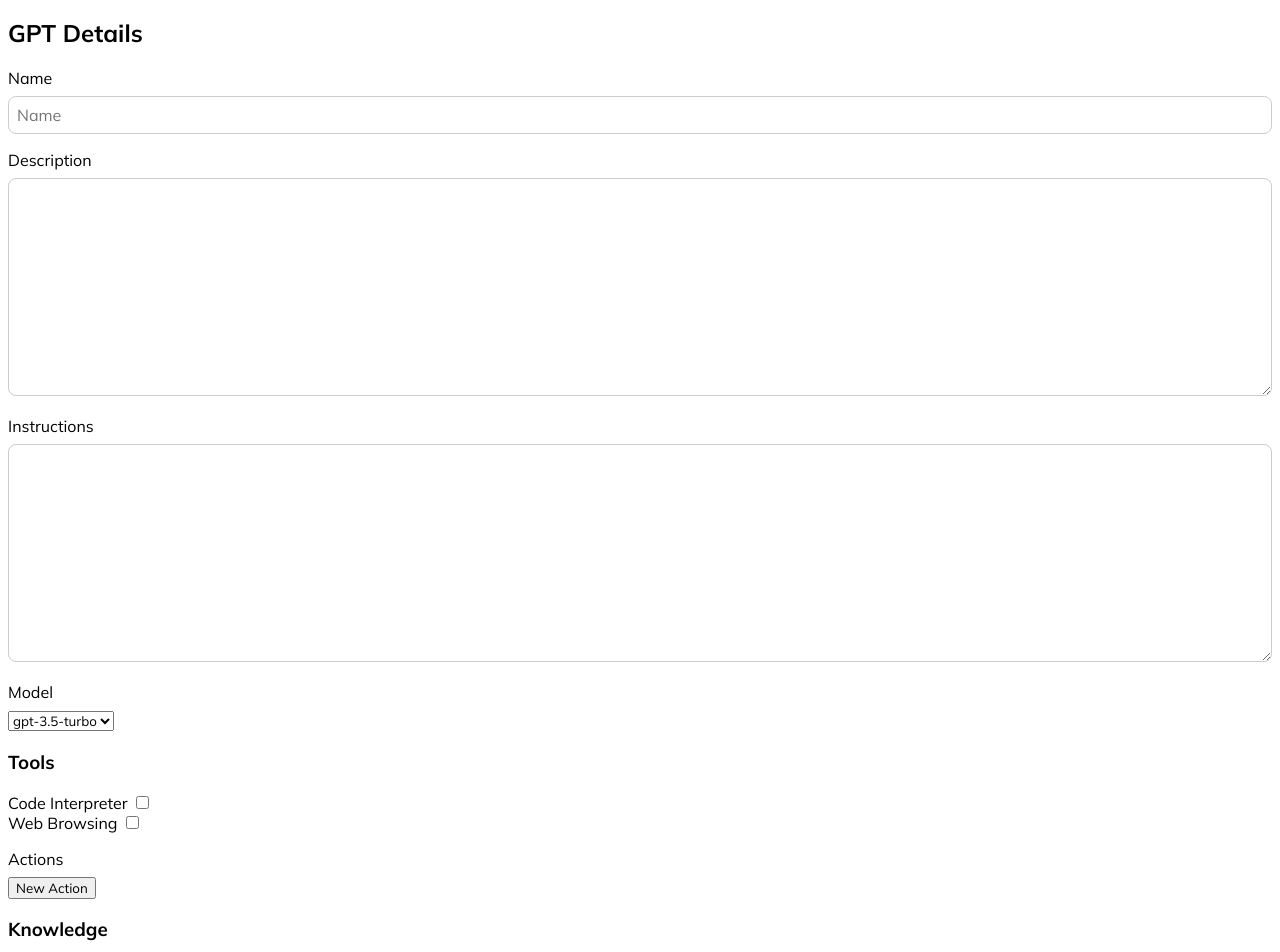
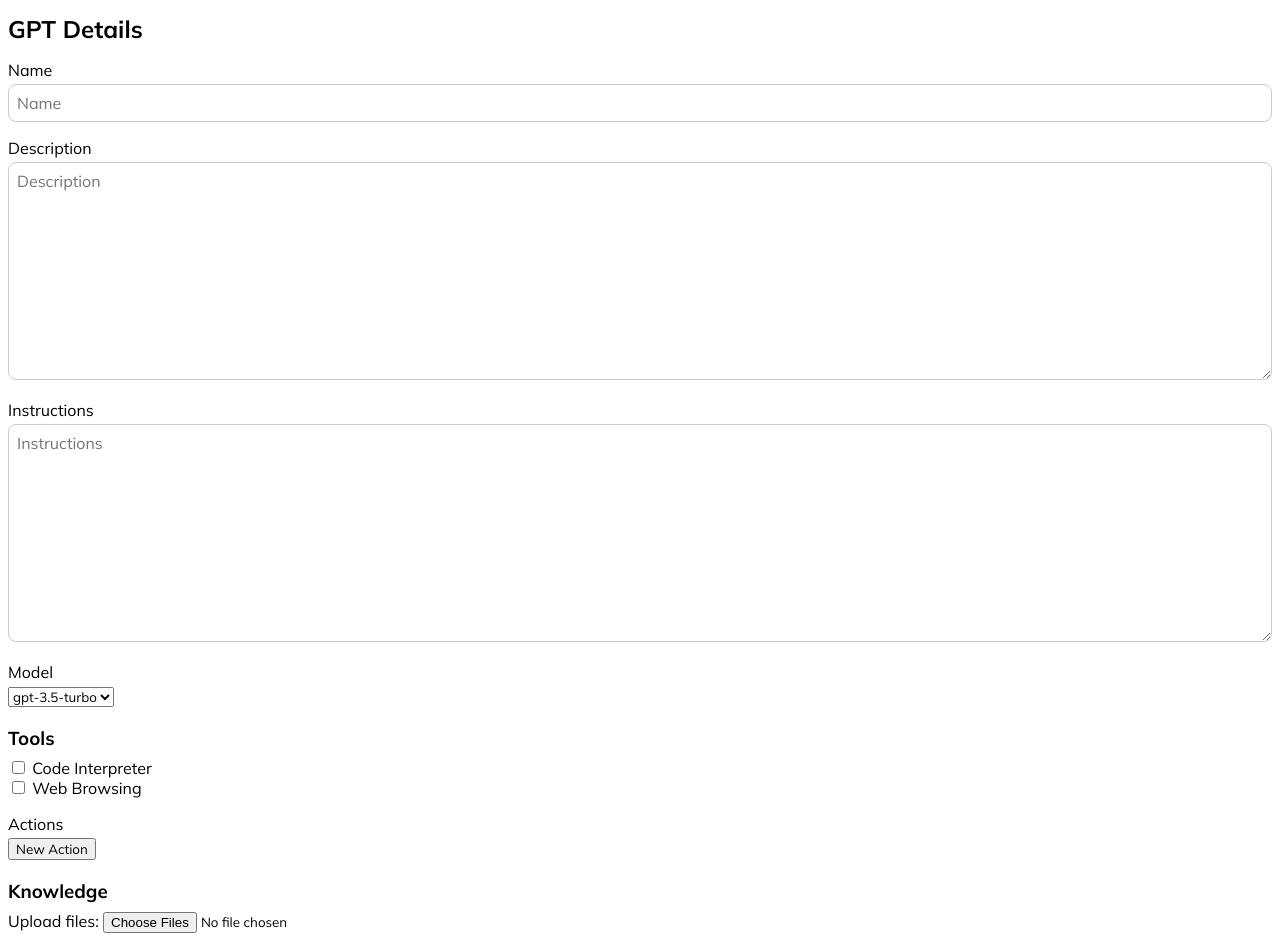
Before and after one commit to CakeCrusher/opengpts-monorepo, a SvelteKit app in the folder frontend/: page /create in a window 1280 px wide. Shown: the part 200-1152 px from the top of the page. Built offline with nearby package versions, Linux system fonts and the light colour scheme.

Commit message:
Style create GPT page further

```diff
--- a/frontend/src/routes/create/+page.svelte
+++ b/frontend/src/routes/create/+page.svelte
@@ -2,7 +2,7 @@
 <form action="">
 	<div>
 		<label class="label--block" for="email">Your Email</label>
-		<input id="email" type="text" placeholder="Email" />
+		<input id="email" type="email" placeholder="Email" />
 	</div>
 	<h2>GPT Details</h2>
 	<div class="input--mb">
@@ -11,11 +11,11 @@
 	</div>
 	<div class="input--mb">
 		<label class="label--block" for="description">Description</label>
-		<textarea id="description" cols="30" rows="10"></textarea>
+		<textarea id="description" cols="30" rows="10" placeholder="Description"></textarea>
 	</div>
 	<div class="input--mb">
 		<label class="label--block" for="instructions">Instructions</label>
-		<textarea id="instructions" cols="30" rows="10"></textarea>
+		<textarea id="instructions" cols="30" rows="10" placeholder="Instructions"></textarea>
 	</div>
 	<div>
 		<label class="label--block" for="model">Model</label>
@@ -26,12 +26,12 @@
 	<div>
 		<h3>Tools</h3>
 		<div>
+			<input id="code-interpreter" type="checkbox" />
 			<label for="code-interpreter">Code Interpreter</label>
-			<input id="code-interpreter" type="checkbox" />
 		</div>
 		<div class="input--mb">
+			<input id="retrieval" type="checkbox" />
 			<label for="retrieval">Web Browsing</label>
-			<input id="retrieval" type="checkbox" />
 		</div>
 		<div>
 			<label class="label--block" for="function-calling">Actions</label>
@@ -41,7 +41,7 @@
 	<div>
 		<h3>Knowledge</h3>
 		<div>
-			<label for="files">Select files:</label>
+			<label for="files">Upload files:</label>
 			<input id="files" type="file" multiple />
 		</div>
 	</div>
@@ -58,7 +58,7 @@
 <style>
 	.label--block {
 		display: block;
-		padding-bottom: 0.5rem;
+		padding-bottom: 0.25rem;
 	}
 
 	.input--mb {
@@ -66,6 +66,7 @@
 	}
 
 	input[type='text'],
+	input[type='email'],
 	textarea {
 		box-sizing: border-box;
 		width: 100%;
@@ -74,4 +75,12 @@
 		border: 1px solid #ccc;
 		font-size: 1rem;
 	}
+
+	h2 {
+		margin-bottom: 1rem;
+	}
+
+	h3 {
+		margin-bottom: 0.5rem;
+	}
 </style>
```
